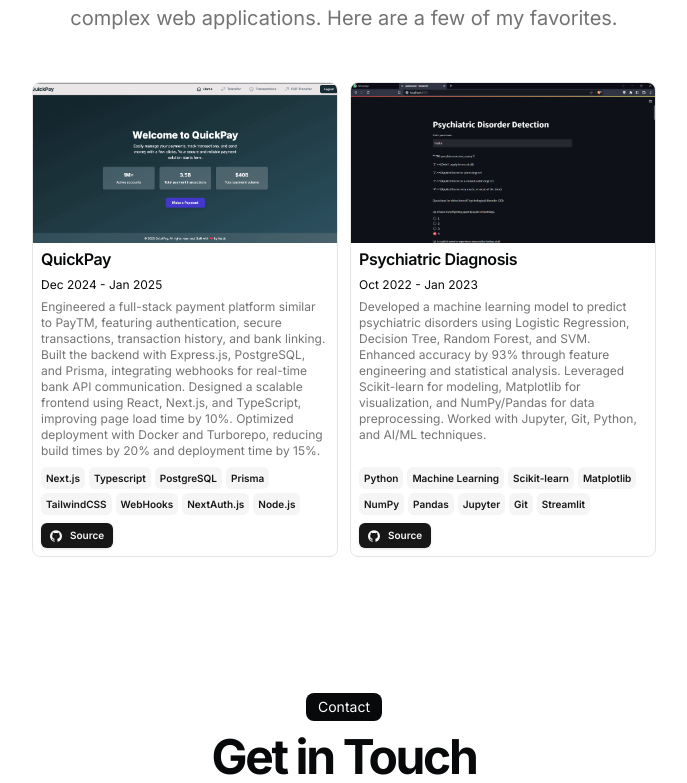
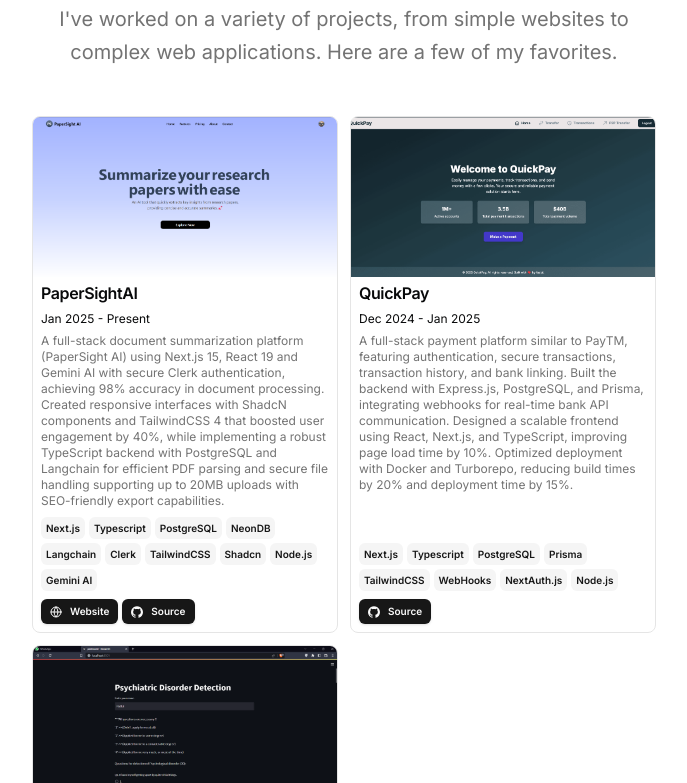
Before and after one commit to FazlulKarimC/portfolio, a Next.js app: page / in a window 1280 px wide. Shown: the part 1217-2000 px from the top of the page, without its empty margins (296-983 px from the left). Built offline with nearby package versions, Linux system fonts and the light colour scheme.

Commit message:
added paperSight project

```diff
--- a/src/data/resume.tsx
+++ b/src/data/resume.tsx
@@ -18,10 +18,14 @@
     "Typescript",
     "JavaScript",
     "TailwindCSS",
+    "Shadcn",
+    "Prisma",
     "Node.js",
     "Express.js",
     "Python",
     "Machine Learning",
+    "langchain",
+    "Gemini AI",
     "HTML",
     "CSS",
     "C++",
@@ -105,12 +109,49 @@
   ],
   projects: [
     {
+      title: "PaperSightAI",
+      href: "https://papersight.vercel.app",
+      dates: "Jan 2025 - Present",
+      active: true,
+      description:
+        `A full-stack document summarization platform (PaperSight AI) using Next.js 15, React 19 and Gemini AI
+         with secure Clerk authentication, achieving 98% accuracy in document processing. Created responsive
+         interfaces with ShadcN components and TailwindCSS 4 that boosted user engagement by 40%, while implementing
+         a robust TypeScript backend with PostgreSQL and Langchain for efficient PDF parsing and secure file
+         handling supporting up to 20MB uploads with SEO-friendly export capabilities.`,
+      technologies: [
+        "Next.js",
+        "Typescript",
+        "PostgreSQL",
+        "NeonDB",
+        "Langchain",
+        "Clerk",
+        "TailwindCSS",
+        "Shadcn",
+        "Node.js",
+        "Gemini AI"],
+      links: [
+        {
+          type: "Website",
+          href: "https://papersight.vercel.app",
+          icon: <Icons.globe className="size-3" />,
+        },
+        {
+          type: "Source",
+          href: "https://github.com/FazlulKarimC/PaperSight_AI",
+          icon: <Icons.github className="size-3" />,
+        },
+      ],
+      image: "/paperSight.png",
+      video: "",
+    },
+    {
       title: "QuickPay",
       href: "https://github.com/FazlulKarimC/QuickPay",
       dates: "Dec 2024 - Jan 2025",
       active: true,
       description:
-        "Engineered a full-stack payment platform similar to PayTM, featuring authentication, secure transactions, transaction history, and bank linking. Built the backend with Express.js, PostgreSQL, and Prisma, integrating webhooks for real-time bank API communication. Designed a scalable frontend using React, Next.js, and TypeScript, improving page load time by 10%. Optimized deployment with Docker and Turborepo, reducing build times by 20% and deployment time by 15%.",
+        "A full-stack payment platform similar to PayTM, featuring authentication, secure transactions, transaction history, and bank linking. Built the backend with Express.js, PostgreSQL, and Prisma, integrating webhooks for real-time bank API communication. Designed a scalable frontend using React, Next.js, and TypeScript, improving page load time by 10%. Optimized deployment with Docker and Turborepo, reducing build times by 20% and deployment time by 15%.",
       technologies: [
         "Next.js",
         "Typescript",
```
Also changed, not shown: public/paperSight.png (added).
